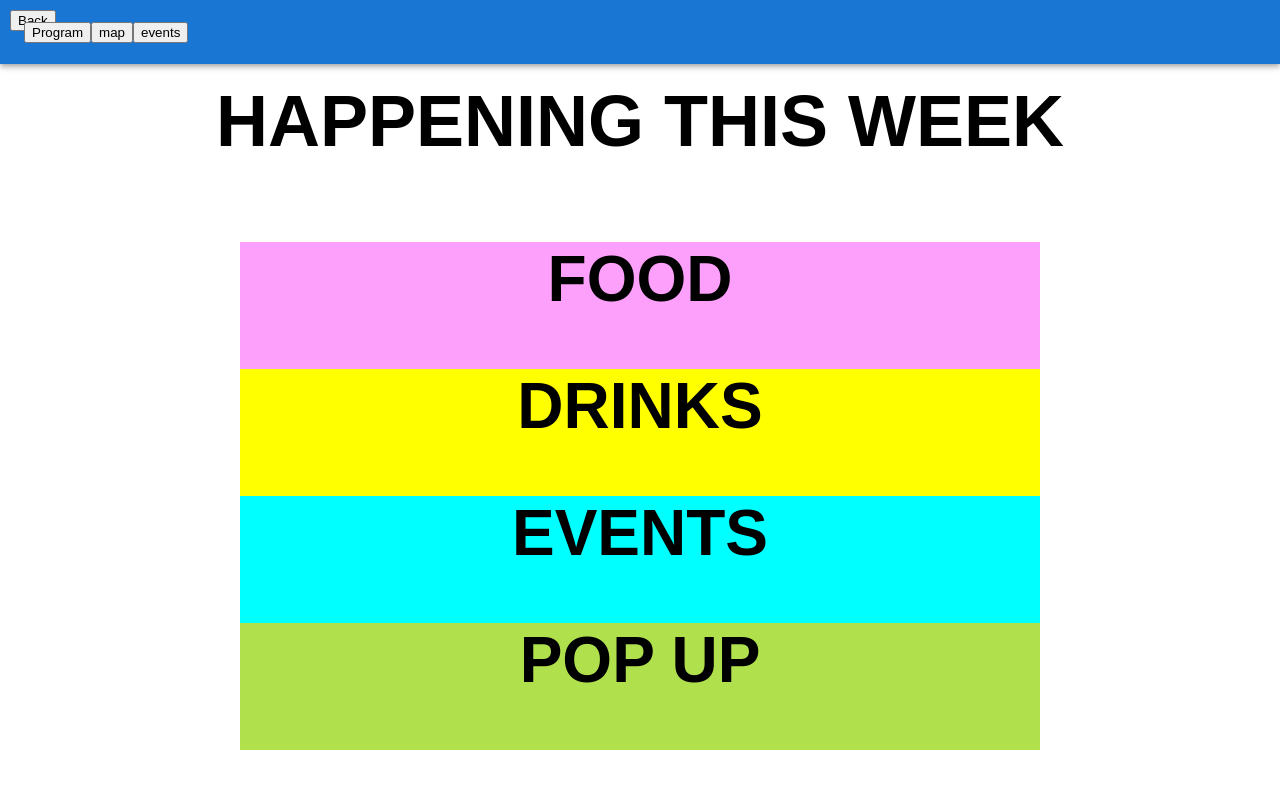
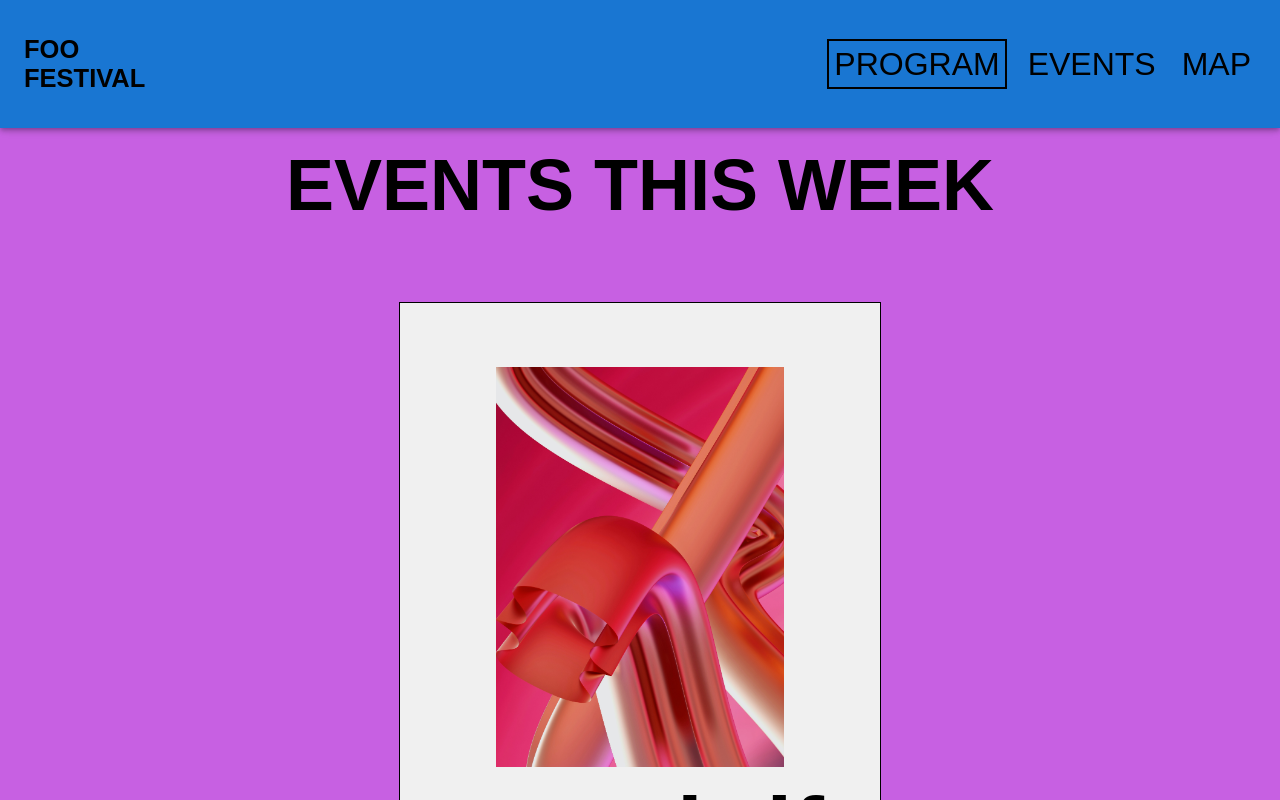
Before and after one commit to simonerok/festival-app, a Next.js app: page /events in a window 1280 px wide. Shown: the top 800 px of the page. Built offline with nearby package versions, Linux system fonts and the light colour scheme.

Commit message:
APP_landing

```diff
--- a/src/components/Navigation.jsx
+++ b/src/components/Navigation.jsx
@@ -13,27 +13,36 @@ export default function Navigation() {
   const [open, setOpen] = useState(false);
   return (
     <>
-      <AppBar position="static" className={styles.navMenu}>
-        <Toolbar className={styles.landingButtons}>
+      <AppBar position="sticky" className={styles.navMenu}>
+        <Toolbar className={styles.navContainer}>
+          <Link className={styles.logo} href="./">
+            FOO <br /> FESTIVAL
+          </Link>
+          <div className={styles.flexBox}>
             {/*Box hider navmenuen i mobil xs er en mediaQuiery */}
             <Box sx={{ display: { xs: "none", sm: "block" } }}>
-            <Link href="/program">
-              <button>Program</button>
-            </Link>
-            <Link href="/map">
-              <button>map</button>
-            </Link>
-            <Link href="/events">
-              <button>events</button>
+              {/* Her indsættes vores menuelementer */}
+              <Link className={styles.navStyleBtn1} href="/program">
+                PROGRAM
               </Link>
             </Box>
-
-          {/* smUp betyder at den skal vise burgermenuen */}
+            <Box sx={{ display: { xs: "none", sm: "block" } }}>
+              <Link className={styles.navStyleBtn2} href="/events">
+                EVENTS
+              </Link>
+            </Box>
+            <Box sx={{ display: { xs: "none", sm: "block" } }}>
+              <Link className={styles.navStyleBtn2} href="/map">
+                MAP
+              </Link>
+            </Box>
+          </div>
+          {/* Dette gør at burgermenuen forsvinder igen når skærmen bliver større */}
           {/* Burger menu */}
           <Box display={{ xs: "block", sm: "none" }}>
-            <IconButton >
+            <IconButton className={styles.burgerIcon}>
               {/* Burger ikon */}
-              <MenuIcon className={styles.burgerIcon} onClick={() => setOpen(true)} />
+              <MenuIcon onClick={() => setOpen(true)} />
             </IconButton>
           </Box>
         </Toolbar>
@@ -43,20 +52,21 @@ export default function Navigation() {
             <ChevronRightIcon onClick={() => setOpen(false)} />
           </IconButton>
           <Divider></Divider>
+          {/* Her indsættes vores menuelementer */}
           <List>
             <ListItem>
               <Link href="/program">
-              <button>Program</button>
+                <button>PROGRAM</button>
+              </Link>
+            </ListItem>
+            <ListItem>
+              <Link href="/events">
+                <button>EVENTS</button>
               </Link>
             </ListItem>
             <ListItem>
               <Link href="/map">
-              <button>map</button>
-            </Link>
-            </ListItem>
-            <ListItem>
-            <Link href="/events">
-              <button>events</button>
+                <button>MAP</button>
               </Link>
             </ListItem>
           </List>
--- a/src/components/eventsKnap.jsx
+++ b/src/components/eventsKnap.jsx
@@ -7,7 +7,7 @@ export function EventKnap(){
       <div className={styles.eventContainer}>
         <h2 className="fadeIn">THIS WEEKS EVENTS</h2>
         <Link href='/events'>
-          <button className={styles.eventKnap}> EVENTS</button>
+          <button className={styles.eventKnap}> SHOW ME</button>
         </Link>
       </div>
     );
--- a/src/pages/events.jsx
+++ b/src/pages/events.jsx
@@ -5,75 +5,25 @@ import Navigation from "@/components/Navigation";
 
 
 export default function Events () {
-    const [showMad, setShowMad] = useState(false);
-    const [showFest, setShowFest] = useState(false);
-    const [showDrikke, setShowDrikke] = useState(false);
-    const [showKrea, setShowKrea] = useState(false);
-
-
-    // Add event handlers to toggle the visibility of each div
-    const toggleMad = () => setShowMad(!showMad);
-    const toggleFest = () => setShowFest(!showFest);
-    const toggleDrikke = () => setShowDrikke(!showDrikke);
-    const toggleKrea = () => setShowKrea(!showKrea);
-
-    return (
-        <>
-        <div className={styles.nav}>
-        <Link href='/'>
-        <button className={styles.backToIndex}>
-          Back </button>
-        </Link>
+      return (
+        <section className="body_event">
         <Navigation></Navigation>
-        </div>
-
-        <h1 className={styles.eventOverskrift}>HAPPENING THIS WEEK</h1>
-      <section className={styles.dropDownContainer}>
-        <div className={styles.eventMad} onClick={toggleMad}>
-          <h2>FOOD</h2>
-        </div>
-        {showMad && (
-          <div className={styles.eventDetails}>
-            <p>Mad 1 details</p>
-            <p>Mad 2 details</p>
-            <p>Mad 3 details</p>
-          </div>
-        )}
-
-        <div className={styles.eventFest} onClick={toggleFest}>
-          <h2>DRINKS</h2>
-
-        </div>
-        {showFest && (
-          <div className={styles.eventDetails}>
-            <p>Fest 1 details</p>
-            <p>Fest 2 details</p>
-            <p>Fest 3 details</p>
-          </div>
-        )}
-
-        <div className={styles.eventDrikke} onClick={toggleDrikke}>
-          <h2>EVENTS</h2>
-        </div>
-        {showDrikke && (
-          <div className={styles.eventDetails}>
-            <p>Drik 1 details</p>
-            <p>Drik 2 details</p>
-            <p>Drik 3 details</p>
-          </div>
-        )}
-
-        <div className={styles.eventKrea} onClick={toggleKrea}>
-          <h2>POP UP</h2>
-        </div>
-        {showKrea && (
-          <div className={styles.eventDetails}>
-            <p>Krea 1 details</p>
-            <p>Krea 2 details</p>
-            <p>Krea 3 details</p>
-          </div>
-        )}
+        <h1 className={styles.eventOverskrift}>EVENTS THIS WEEK</h1>
+        <article className={styles.eventCard}>
+          <img src="/baggrundPinkOrange.jpg" alt="billede1" />
+          <h2> overskrift</h2>
+          <p>indsæt en kort brødtekst her</p>
+        </article>
+        <article className={styles.eventCard}>
+          <img src="/baggrundPinkOrange.jpg" alt="billede1" />
+          <h2> overskrift</h2>
+          <p>indsæt en kort brødtekst her</p>
+        </article>
+        <article className={styles.eventCard}>
+          <img src="/baggrundPinkOrange.jpg" alt="billede1" />
+          <h2> overskrift</h2>
+          <p>indsæt en kort brødtekst her</p>
+        </article>
       </section>
-      </>
     );
   }
--- a/src/pages/index.jsx
+++ b/src/pages/index.jsx
@@ -51,7 +51,6 @@ export default function Home({ bandData }) {
     <>
       <Overskrift ></Overskrift>
       <ProgramKnap className="fadeIn" bandData={bandData}></ProgramKnap>
-      <Banner className="fadeIn" bandData={bandData}></Banner>
       <EventKnap className="fadeIn"></EventKnap>
       <MapKnap className="fadeIn"></MapKnap>
     </>
--- a/src/pages/map.jsx
+++ b/src/pages/map.jsx
@@ -12,6 +12,7 @@ export default function FestivalPage({ scheduleData }) {
 
   return (
     <>
+
       <div>
         {showMap ? (
           <FestivalMap scheduleData={scheduleData} />
--- a/src/pages/program.jsx
+++ b/src/pages/program.jsx
@@ -4,6 +4,7 @@ import Modal from "@/components/Modal";
 import Head from "next/head";
 import Link from "next/link";
 import styles from "@/styles/Modal.module.css";
+import Navigation from "@/components/Navigation";
 
 export default function Program({ scheduleData, bandData }) {
   // const [stage, setStage] = useState("Monday");
@@ -60,6 +61,7 @@ export default function Program({ scheduleData, bandData }) {
 
   return (
     <>
+       <Navigation></Navigation>
       <Head>
         <title>Program</title>
         <meta name="description" content="Generated by create next app" />
@@ -67,10 +69,6 @@ export default function Program({ scheduleData, bandData }) {
         <link rel="stylesheet" href="https://use.typekit.net/bxq7sds.css" />
         <link rel="icon" href="" />
       </Head>
-      <Link href='/'>
-        <button className={styles.backToIndex}>
-          Back </button>
-        </Link>
       <Modal selectedBand={selectedBand} showModal={showModal} handleCloseModal={setShowModal} />
       {/* program site wraped inside a conditional rendering */}
       {/* checks if showModal is false using the logical NOT operator - if true, the content within the parentheses will be rendered. */}
--- a/src/styles/Home.module.css
+++ b/src/styles/Home.module.css
@@ -1,48 +1,58 @@
-
+/* NAVIGATION */
 /* Nav menu */
+.logo {
+    font-family: var(--heading);
+    text-decoration: none;
+    color: black;
+    font-weight: bold;
+    font-size: var(--p);
+  }
   .navMenu {
     background-color: transparent;
     box-shadow: none;
-    display: flex;
+  }
+  .navStyleBtn1 {
+    border: solid 2px black;
+    padding: 5px;
+    cursor: pointer;
+    width: auto;
+    height: auto;
+    font-size: 2rem;
+    font-family: var(--paragraph);
+    text-decoration: none;
+    color: black;
+  }
+  .navStyleBtn2 {
+    border: none;
+    padding: 5px;
+    cursor: pointer;
+    width: auto;
+    height: auto;
+    font-size: 2rem;
+    font-family: var(--paragraph);
+    text-decoration: none;
+    color: black;
+  }
+  .navStyleBtn1:hover,
+  .navStyleBtn2:hover {
+    font-weight: bold;
+    border: solid 3px black;
   }
 
-  /* BURGER */
-  /* back icon style */
-  .backIcon {
-    justify-content: end;
-    display: flex;
-place-content: end;
-  }
-
-
-  .burgerIcon {
-    /* Add your custom styles here */
-    background-color: transparent;
-  }
-  .MuiBox-root{
-    display: flex;
-    place-content: end;
-  }
-
-  .burgerIcon:hover,
-  button.burgerIcon:hover {
-    background-color: transparent;
-  }
-
-  .MuiToolbar-root{
-    place-content: end;
-  }
-
-.nav{
+  .navContainer {
     display: flex;
     justify-content: space-between;
-        align-items: center;
+    padding-block: 2rem;
+  }
+  .flexBox {
+    display: flex;
+    gap: 1rem;
   }
 
 
 /* Style for the overskrift class */
 .overskrift {
-  background-color: aqua;
+  background-color: #99E854;
    background-size: contain;
    background-repeat: no-repeat;
    background-position: center center;
@@ -52,24 +62,21 @@ place-content: end;
 
   /* Additional styles for the overskrift class */
   .overskrift h1 {
-    color: white;
+    color: #C760E2;
     font-size: 4rem;
     text-align: center;
-    padding-top: 40vh;
+    padding-top: 15vh;
   }
 
 
  /*PROGRAM component*/
- .programKnap{
+ .programKnap {
     width: 50vw; /* Set the width to 100% of the viewport */
-    height: 2rem;
-    padding-block: 2rem;
+    margin-top: 5px;
     border: none;
     font-size: 2rem;
-    display: flex;
-    justify-content: center;
-    align-items: center;
-      background-color: #a534a5;
+    text-align: center;
+    background-color: white;
   }
 
 
@@ -81,11 +88,18 @@ place-content: end;
 position: relative;
   width: 100%;
   height: 110vh;
-  background-color:#FDA0FB;
-  margin-top: -2rem;
+  background-color:#0039C6;
 
+  color: #FFB928;
 }
 
+.programContainer h2{
+    font-size: 4rem;
+    text-align: center;
+    padding-inline: 5%;
+}
+
+ /*
 .imgContainer{
     display: flex;
     justify-content: center;
@@ -93,7 +107,6 @@ place-content: end;
     margin-top: -67px;
     overflow-x: hidden;
 }
-
  .skyggeProgram{
     width: 200%;
     transform: scaleY(-1);
@@ -102,56 +115,70 @@ place-content: end;
   }
   .skyggeProgram:hover {
     transform: translateX(-17%);
-
-  }
+  }*/
 
 
   /*Event component*/
-  .eventKnap{
+  .eventContainer {
+    display: flex;
+    flex-direction: column;
+    align-items: center;
+    justify-content: center;
+    position: relative;
+    width: 100%;
+    height: 100vh;
+    background: #C760E2;
+  }
+
+  .eventContainer h2 {
+    text-align: center;
+    margin-bottom: 35px;
+    color: #99E854;
+    font-size: 4.5rem;
+  }
+
+  .eventKnap {
     width: 50vw; /* Set the width to 100% of the viewport */
-    height: 2rem;
     margin-top: 5px;
     border: none;
     font-size: 2rem;
-    display: flex;
-    justify-content: center;
-    align-items: center;
-    background-color: rgb(153, 245, 242);
-}
-.eventContainer {
-    display: flex;
-  justify-content: center;
-  align-items: center;
-    position: relative;
-  width: 100%;
-  height: 100vh;
-  background: linear-gradient(0deg, rgba(82,182,232,1) 15%, rgba(244,222,64,1) 74%);
+    text-align: center;
+    background-color: white;
   }
 
 
 
   /*MAP component*/
-.mapKnap{
+  .mapContainer {
+    display: flex;
+    flex-direction: column;
+    align-items: center;
+    justify-content: center;
+    text-align: center;
+    height: 100vh;
+    width: 100%;
+    background-color: #49F0D3;
+  }
+
+  .mapContainer svg {
+    margin-bottom: 10px;
+  }
+  .mapContainer h2 {
+    font-size: 4rem;
+    margin-bottom: 10px;
+    color: #FA4DDD;
+  }
+
+  .mapKnap {
     width: 50vw; /* Set the width to 100% of the viewport */
-    height: 2rem;
     margin-top: 5px;
     border: none;
     font-size: 2rem;
-    display: flex;
-    justify-content: center;
-    align-items: center;
-    background-color: rgb(245, 245, 153);
+    text-align: center;
+    background-color: white;
   }
 
-.mapContainer {
-    display: flex;
-  justify-content: center;
-  align-items: center;
-    position: relative;
-  width: 100%;
-  height: 100vh;
-  background-color: rgb(245, 245, 153);
-  }
+
 
 
 
@@ -190,7 +217,6 @@ place-content: end;
 .artist_forside {
     font-size: 8vh;
   line-height: 0rem;
-
   }
 
 
@@ -308,48 +334,34 @@ background-color: #762e75;
     left: 10px;
 }
 
+
 .eventOverskrift{
 padding: 1rem;
 }
 
-.dropDownContainer {
-    margin-top: 5%;
+
+
+  .eventCard {
     display: flex;
-    flex-wrap: wrap;
     flex-direction: column;
     align-items: center;
-    justify-content: center;
-    height: 100%;
+    border: 1px solid #000;
+    background-color: #f0f0f0;
+    padding-block: 5%;
+    padding-inline: 7%;
+    max-width: 300px; /* Adjust this value as needed */
+    margin: 0 auto; /* To center the card horizontally */
   }
 
-  .dropDownContainer h2{
-    font-size: 4rem;
-    text-align: center;
-  }
-  .dropDownContainer h2:hover{
-    scale: 120%;
+  .eventCard img {
+    height: 400px;
+    max-width: 100%;
   }
 
-  .eventMad{
-    background-color: #FDA0FB;
-    width: 100%;
-    max-width: 800px;
+  .eventCard h2 {
+    margin-top: 10px;
   }
 
-  .eventFest{
-    background-color: yellow;
-    width: 100%;
-    max-width: 800px;
+  .eventCard p {
+    margin-top: 5px;
   }
-
-  .eventDrikke{
-    background-color: aqua;
-    width: 100%;
-    max-width: 800px;
-  }
-
-  .eventKrea{
-    background-color: rgb(176, 225, 77);
-    width: 100%;
-    max-width: 800px;
-  }
--- a/src/styles/globals.css
+++ b/src/styles/globals.css
@@ -30,13 +30,21 @@ img{
     height: 10rem;
 }
 
+button{
+  text-decoration: none;
+}
+
+button:hover{
+  text-decoration: underline;
+}
 
 .banner{
 
     padding: 30px;
     font-size: 1.5rem;
-    background-color: blue;
-    color: rgb(245, 255, 203);
+    background-color:#FFB928;
+    color: #FF1D01;
+    margin-bottom: 10%;
 }
 
 
@@ -81,3 +89,8 @@ img{
   button:hover {
     cursor: pointer;
   }
+
+
+  .body_event{
+    background-color: #C760E2;
+  }
```
Also changed, not shown: src/components/mapKnap.jsx (+11 -3 lines), src/components/programKnap.jsx (+3 -5 lines). Lines whose indentation alone changed are shown as unchanged.
